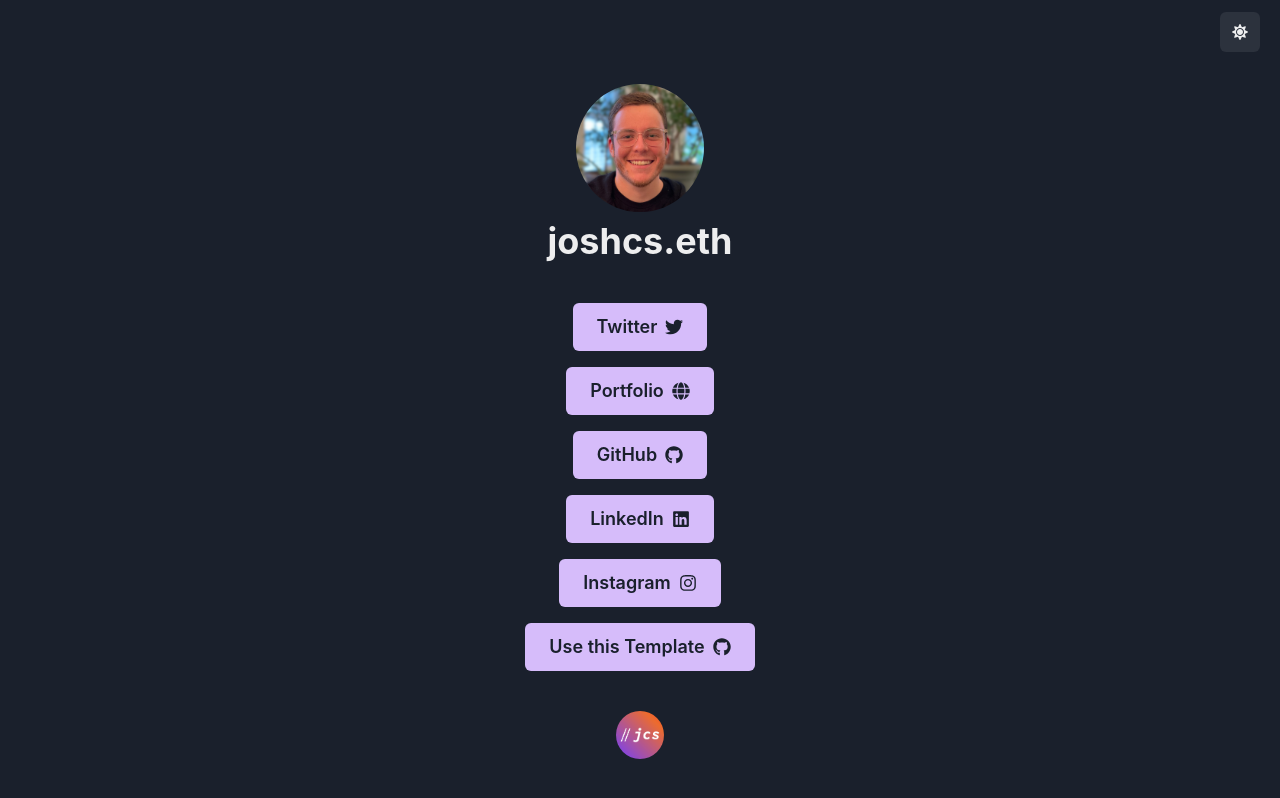
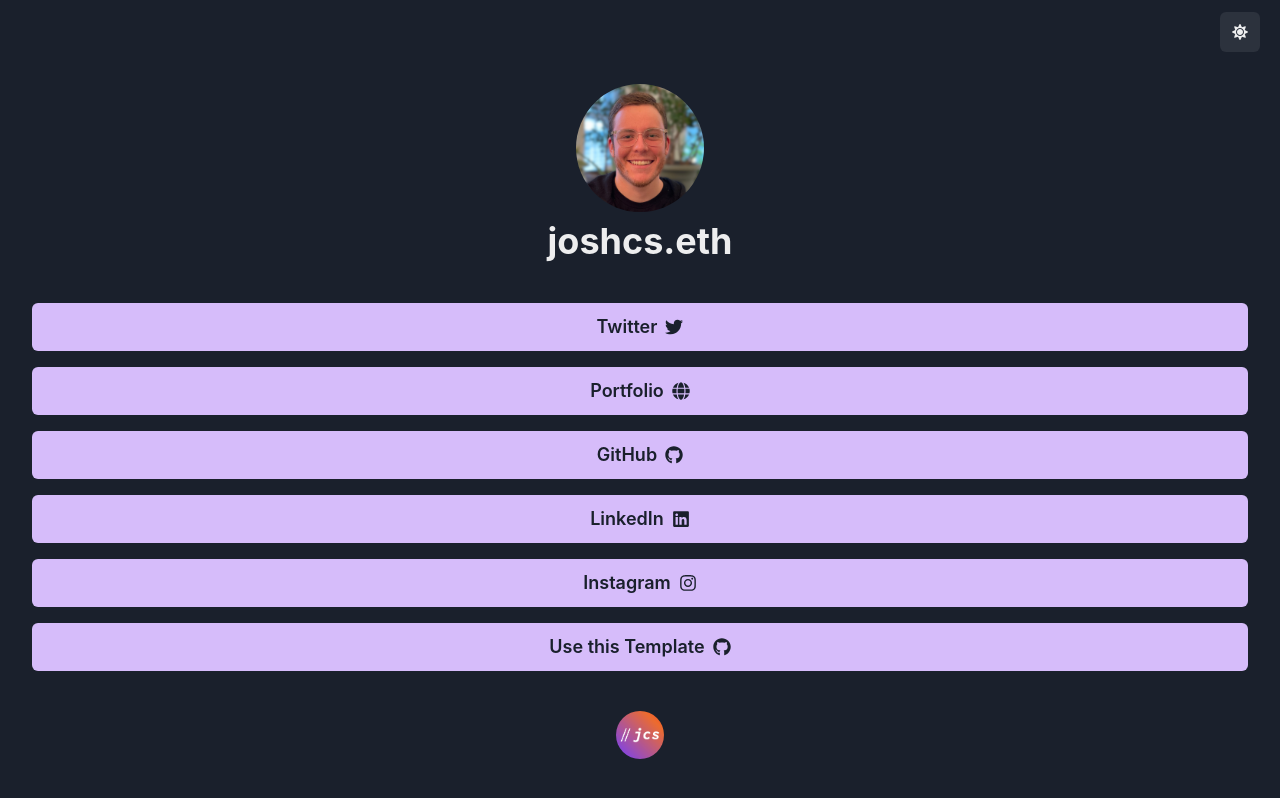
Before and after one commit to jcstein/vite-tree, a React (Vite) app: page / in a window 1280 px wide. Built offline with nearby package versions, Linux system fonts and the light colour scheme.

Commit message:
button size

```diff
--- a/src/App.tsx
+++ b/src/App.tsx
@@ -13,7 +13,7 @@
         alignSelf="center"
         minHeight="90vh"
       >
-        <VStack p="8">
+        <VStack p="8" width="100%">
           <About />
           <Links />
           <Link href="/" pt="8">
--- a/src/Components/links.tsx
+++ b/src/Components/links.tsx
@@ -1,4 +1,4 @@
-import { Button, Stack, VStack } from "@chakra-ui/react";
+import { Button, VStack, Divider } from "@chakra-ui/react";
 import {
   FaInstagram,
   FaTwitter,
@@ -9,15 +9,13 @@
 
 export const Links = () => {
   return (
-    <VStack>
-      <Stack spacing={4} direction="column" align="center">
+    <VStack spacing={4} direction="column" align="center" width="100%">
       <Button
         colorScheme="purple"
         size="lg"
         rightIcon={<FaTwitter />}
-          onClick={() =>
-            window.open("https://twitter.com/JoshCStein", "_blank")
-          }
+        onClick={() => window.open("https://twitter.com/JoshCStein", "_blank")}
+        width="100%"
       >
         Twitter
       </Button>
@@ -26,6 +24,7 @@
         size="lg"
         rightIcon={<FaGlobe />}
         onClick={() => window.open("https://joshcs.lol", "_blank")}
+        width="100%"
       >
         Portfolio
       </Button>
@@ -34,6 +33,7 @@
         size="lg"
         rightIcon={<FaGithub />}
         onClick={() => window.open("https://github.com/jcstein", "_blank")}
+        width="100%"
       >
         GitHub
       </Button>
@@ -44,6 +44,7 @@
         onClick={() =>
           window.open("https://linkedin.com/in/joshcstein", "_blank")
         }
+        width="100%"
       >
         LinkedIn
       </Button>
@@ -54,6 +55,7 @@
         onClick={() =>
           window.open("https://www.instagram.com/joshcstein/", "_blank")
         }
+        width="100%"
       >
         Instagram
       </Button>
@@ -62,15 +64,12 @@
         size="lg"
         rightIcon={<FaGithub />}
         onClick={() =>
-            window.open(
-              "https://github.com/jcstein/vite-tree/generate",
-              "_blank"
-            )
+          window.open("https://github.com/jcstein/vite-tree/generate", "_blank")
         }
+        width="100%"
       >
         Use this Template
       </Button>
-      </Stack>
     </VStack>
   );
 };
```
Lines whose indentation alone changed are shown as unchanged.
